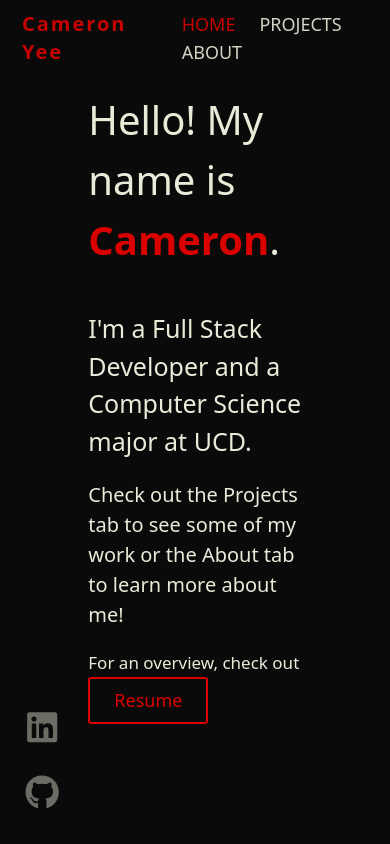
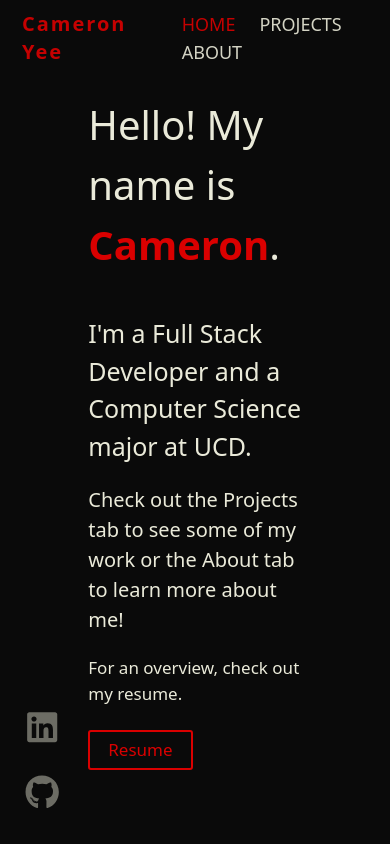
Before and after one commit to kyleyee20/kyle-yee, a React (Create React App) app: page / in a window 390 px wide. Shown: the top 844 px of the page. Built offline with nearby package versions, Linux system fonts and the light colour scheme.

Commit message:
Finished vertical iPad responsiveness for home page and resume button

```diff
--- a/src/index.css
+++ b/src/index.css
@@ -320,8 +320,9 @@ Transition on the hover tag is for mouse in and transition in the regular tag is
     padding-top: 50px;
   }
   .homePage .section {
-    top: 0;
+    top: 5px;
     margin: 0 5%;
+    height: 600px
   }
   .homePage .section h1 {
     font-size: 40px;
@@ -338,6 +339,9 @@ Transition on the hover tag is for mouse in and transition in the regular tag is
   }
   button {
     left: 0;
+    top: 100px;
+    padding: 5px 18px;
+    font-size: 17px;
   }
 
   /* Project.js */
```
